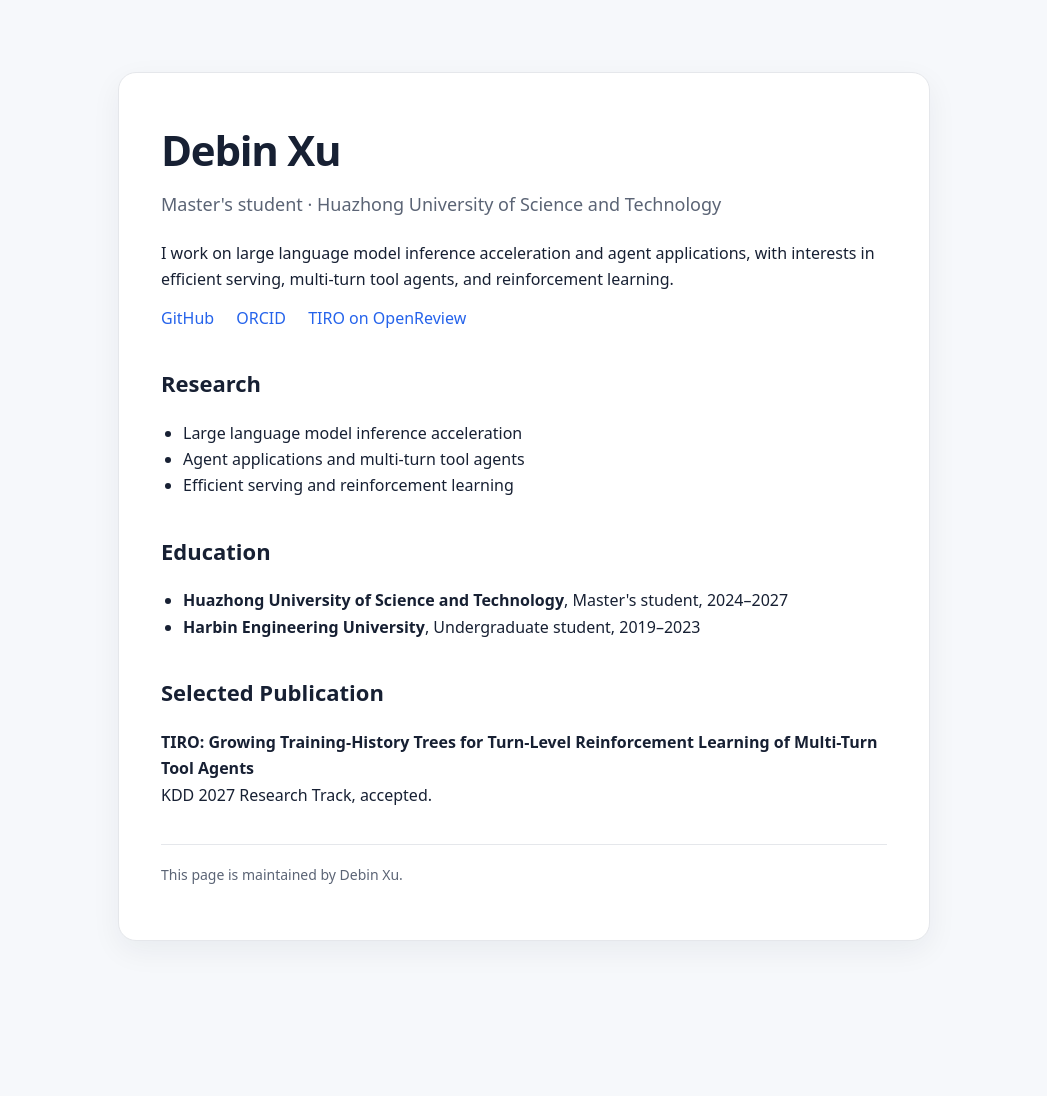
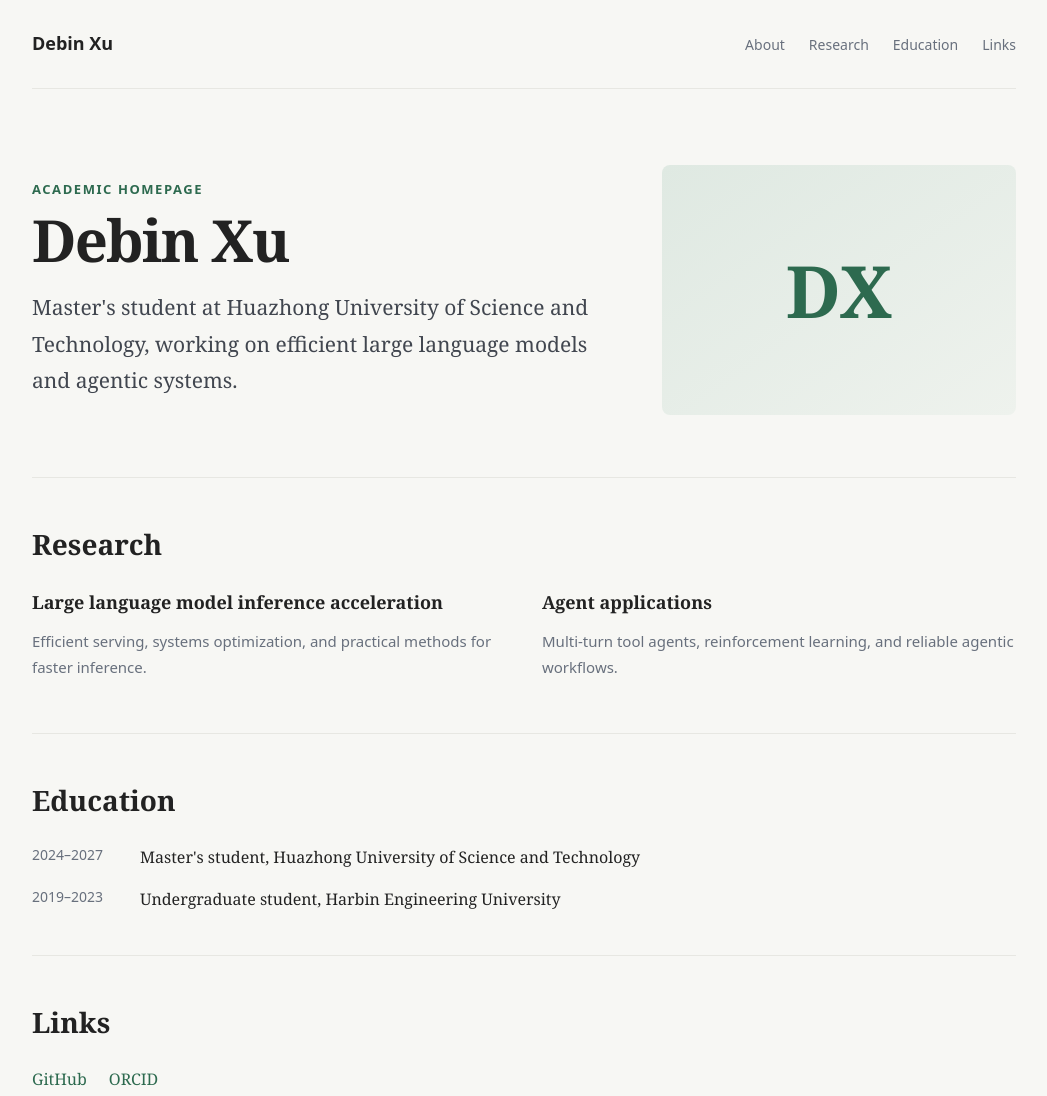
Before and after one commit to heitai-x/heitai-x.github.io, a plain HTML site: page index.html in a window 1280 px wide. Shown: the top 1096 px of the page, without its empty margins (116-1163 px from the left). Before the commit the page ends 1013 px from the top, so only its background shows below. Drawn offline with Linux system fonts and the light colour scheme.

Commit message:
Refresh academic homepage design

```diff
--- a/index.html
+++ b/index.html
@@ -3,43 +3,27 @@
 <head>
 <meta charset="utf-8">
 <meta name="viewport" content="width=device-width, initial-scale=1">
-<title>Debin Xu | Academic Homepage</title>
+<title>Debin Xu</title>
 <style>
-:root{--bg:#f6f8fb;--card:#fff;--text:#172033;--muted:#5b6475;--accent:#2563eb;--line:#e5e7eb}
-*{box-sizing:border-box} body{margin:0;background:var(--bg);color:var(--text);font:16px/1.65 system-ui,-apple-system,BlinkMacSystemFont,"Segoe UI",sans-serif}
-main{max-width:860px;margin:0 auto;padding:72px 24px}
-.card{background:var(--card);border:1px solid var(--line);border-radius:18px;padding:42px;box-shadow:0 10px 30px rgba(23,32,51,.06)}
-h1{margin:0 0 6px;font-size:42px;letter-spacing:-.03em} h2{margin-top:34px;font-size:22px}
-.subtitle{color:var(--muted);font-size:18px;margin:0 0 20px}
-p{margin:12px 0}.links a{color:var(--accent);text-decoration:none;margin-right:18px}.links a:hover{text-decoration:underline}
-ul{padding-left:22px}.meta{color:var(--muted);font-size:14px;border-top:1px solid var(--line);margin-top:36px;padding-top:18px}
-@media(max-width:600px){main{padding:24px 14px}.card{padding:26px 22px}h1{font-size:34px}}
+:root{--ink:#222;--muted:#68707d;--accent:#2d6a4f;--paper:#fff;--wash:#f7f7f4;--line:#e7e7e2}
+*{box-sizing:border-box}html{scroll-behavior:smooth}body{margin:0;background:var(--wash);color:var(--ink);font:16px/1.75 Georgia,"Times New Roman",serif}
+.site{max-width:1040px;margin:auto;padding:0 28px}.top{display:flex;justify-content:space-between;align-items:center;padding:28px 0;border-bottom:1px solid var(--line);font-family:system-ui,-apple-system,"Segoe UI",sans-serif}.brand{font-weight:700;font-size:18px}.nav a{color:var(--muted);text-decoration:none;margin-left:24px;font-size:14px}.nav a:hover{color:var(--accent)}
+.hero{display:grid;grid-template-columns:1.6fr 1fr;gap:64px;padding:76px 0 62px;align-items:center}.eyebrow{font:600 13px/1.4 system-ui,-apple-system,"Segoe UI",sans-serif;letter-spacing:.12em;text-transform:uppercase;color:var(--accent)}h1{font-size:58px;line-height:1.05;margin:12px 0 18px;font-weight:700;letter-spacing:-.03em}.lead{font-size:21px;color:#41464f;margin:0}.portrait{height:250px;border-radius:8px;background:linear-gradient(145deg,#dfe9e2,#eef2ed);display:flex;align-items:center;justify-content:center;color:var(--accent);font:700 72px Georgia,serif}
+section{padding:42px 0;border-top:1px solid var(--line)}h2{font-size:28px;margin:0 0 18px}p{margin:10px 0}.grid{display:grid;grid-template-columns:1fr 1fr;gap:36px}.item h3{font-size:18px;margin:0 0 5px}.item p{color:var(--muted);font-family:system-ui,-apple-system,"Segoe UI",sans-serif;font-size:15px}.links a{color:var(--accent);text-decoration:none;margin-right:22px}.links a:hover{text-decoration:underline}.timeline{display:grid;gap:14px}.timeline div{display:flex;gap:22px}.year{min-width:86px;color:var(--muted);font-family:system-ui,-apple-system,"Segoe UI",sans-serif;font-size:14px}
+footer{padding:36px 0 58px;color:var(--muted);font:13px system-ui,-apple-system,"Segoe UI",sans-serif}
+@media(max-width:700px){.hero{grid-template-columns:1fr;gap:28px;padding:52px 0 42px}.portrait{height:150px}h1{font-size:44px}.grid{grid-template-columns:1fr}.nav a{margin-left:12px}}
 </style>
 </head>
 <body>
-<main><article class="card">
-<h1>Debin Xu</h1>
-<p class="subtitle">Master's student · Huazhong University of Science and Technology</p>
-<p>I work on large language model inference acceleration and agent applications, with interests in efficient serving, multi-turn tool agents, and reinforcement learning.</p>
-<div class="links">
-<a href="https://github.com/heitai-x">GitHub</a>
-<a href="https://orcid.org/0009-0002-4053-2389">ORCID</a>
-<a href="https://openreview.net/forum?id=KybWGaMoyy">TIRO on OpenReview</a>
+<div class="site">
+<header class="top"><div class="brand">Debin Xu</div><nav class="nav"><a href="#about">About</a><a href="#research">Research</a><a href="#education">Education</a><a href="#links">Links</a></nav></header>
+<main>
+<section class="hero" id="about" style="border-top:0"><div><div class="eyebrow">Academic homepage</div><h1>Debin Xu</h1><p class="lead">Master's student at Huazhong University of Science and Technology, working on efficient large language models and agentic systems.</p></div><div class="portrait" aria-label="Debin Xu">DX</div></section>
+<section id="research"><h2>Research</h2><div class="grid"><div class="item"><h3>Large language model inference acceleration</h3><p>Efficient serving, systems optimization, and practical methods for faster inference.</p></div><div class="item"><h3>Agent applications</h3><p>Multi-turn tool agents, reinforcement learning, and reliable agentic workflows.</p></div></div></section>
+<section id="education"><h2>Education</h2><div class="timeline"><div><span class="year">2024–2027</span><span>Master's student, Huazhong University of Science and Technology</span></div><div><span class="year">2019–2023</span><span>Undergraduate student, Harbin Engineering University</span></div></div></section>
+<section id="links"><h2>Links</h2><p class="links"><a href="https://github.com/heitai-x">GitHub</a><a href="https://orcid.org/0009-0002-4053-2389">ORCID</a></p></section>
+</main>
+<footer>© 2026 Debin Xu</footer>
 </div>
-<h2>Research</h2>
-<ul>
-<li>Large language model inference acceleration</li>
-<li>Agent applications and multi-turn tool agents</li>
-<li>Efficient serving and reinforcement learning</li>
-</ul>
-<h2>Education</h2>
-<ul>
-<li><strong>Huazhong University of Science and Technology</strong>, Master's student, 2024–2027</li>
-<li><strong>Harbin Engineering University</strong>, Undergraduate student, 2019–2023</li>
-</ul>
-<h2>Selected Publication</h2>
-<p><strong>TIRO: Growing Training-History Trees for Turn-Level Reinforcement Learning of Multi-Turn Tool Agents</strong><br>KDD 2027 Research Track, accepted.</p>
-<p class="meta">This page is maintained by Debin Xu.</p>
-</article></main>
 </body>
 </html>
```
